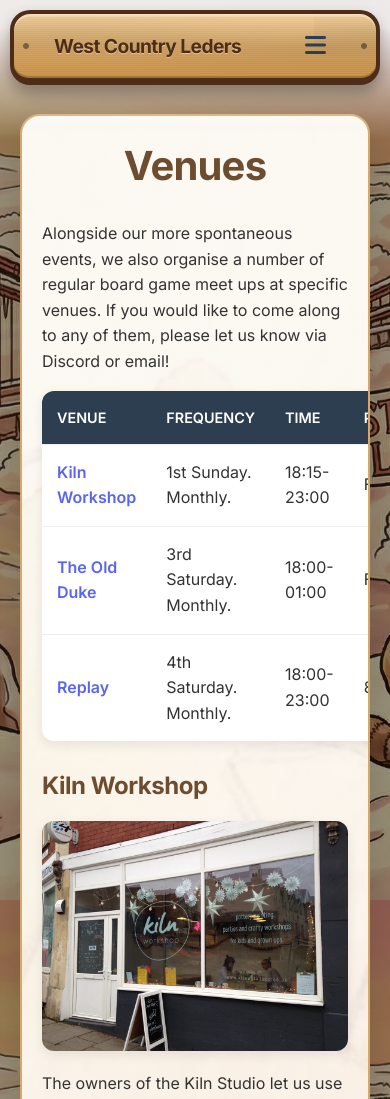
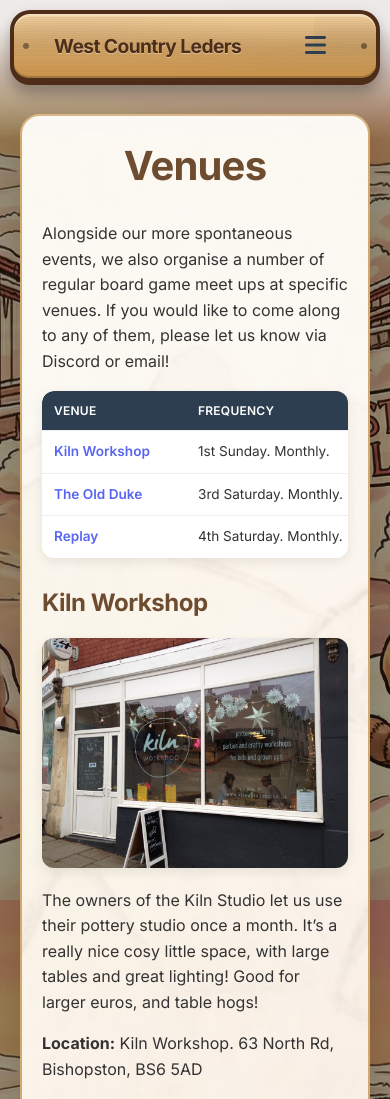
Before and after one commit to ChilledEther/west-country-leders-new, a Jekyll site: the page built from pages/venues.md, in a window 390 px wide and 1400 px high, cut to the strip 0-1099 px from the top of the window. Built offline with Jekyll 4.4.1, drawn with Linux system fonts in a browser that asks for light colours.

Commit message:
feat: Implement responsive table styling and refactor base SCSS, with minor markdown formatting improvements to the venues page.

```diff
--- a/_sass/_base.scss
+++ b/_sass/_base.scss
@@ -5,9 +5,22 @@
   Reset some basic elements
 */
 
-body, h1, h2, h3, h4, h5, h6,
-p, blockquote, pre, hr,
-dl, dd, ol, ul, figure {
+body,
+h1,
+h2,
+h3,
+h4,
+h5,
+h6,
+p,
+blockquote,
+pre,
+hr,
+dl,
+dd,
+ol,
+ul,
+figure {
   margin: 0;
   padding: 0;
 }
@@ -17,8 +30,13 @@
 */
 
 /* Headings */
-h1, h2, h3, h4, h5, h6 {
-  margin-bottom: .5rem;
+h1,
+h2,
+h3,
+h4,
+h5,
+h6 {
+  margin-bottom: 0.5rem;
   font-weight: 700;
   line-height: 1.25;
   text-rendering: optimizeLegibility;
@@ -40,7 +58,9 @@
   margin-top: 1.5rem;
   font-size: 1.5rem;
 }
-h4, h5, h6 {
+h4,
+h5,
+h6 {
   margin-top: 1rem;
   font-size: 1.1rem;
   font-weight: 600;
@@ -52,9 +72,8 @@
   background-color: $background-color;
 
   // Set the global site background with a subtle dark tint for readability
-  background-image:
-    linear-gradient(rgba(0, 0, 0, 0.4), rgba(0, 0, 0, 0.4)),
-    url('../img-core/wintery-wcl-backdrop.webp');
+  background-image: linear-gradient(rgba(0, 0, 0, 0.4), rgba(0, 0, 0, 0.4)),
+    url("../img-core/wintery-wcl-backdrop.webp");
   background-size: cover;
   background-position: center;
   background-attachment: fixed; // Content scrolls over the background
@@ -71,14 +90,19 @@
     width: 100%;
     height: 140px;
     // Subtle fade from background color to transparent
-    background: linear-gradient(to bottom, rgba($background-color, 0.9) 20%, rgba($background-color, 0) 100%);
+    background: linear-gradient(
+      to bottom,
+      rgba($background-color, 0.9) 20%,
+      rgba($background-color, 0) 100%
+    );
     z-index: 900;
     pointer-events: none;
   }
 }
 
 /* Images & Iframes */
-body img, iframe {
+body img,
+iframe {
   margin: 20px auto;
   display: block;
   max-width: 100%;
@@ -95,7 +119,9 @@
 }
 
 // Ensure the container doesn't scroll horizontally
-.post-content, .page-content, .page-events-content {
+.post-content,
+.page-content,
+.page-events-content {
   overflow-x: hidden;
 }
 
@@ -108,7 +134,9 @@
 }
 
 /* Lists */
-ul, ol, dl {
+ul,
+ol,
+dl {
   margin-top: 1rem;
   margin-bottom: 1rem;
   margin-left: 1.5rem;
@@ -124,7 +152,7 @@
   color: $brand-color;
 }
 dd {
-  margin-bottom: .5rem;
+  margin-bottom: 0.5rem;
 }
 
 /*
@@ -159,7 +187,8 @@
 }
 
 /**
- * Tables
+ * Tables - Responsive
+ * Works with both markdown tables and wrapped HTML tables
  */
 table {
   border-collapse: separate;
@@ -168,11 +197,11 @@
   width: 100%;
   background: white;
   border-radius: $border-radius;
-  overflow: hidden;
   box-shadow: $box-shadow;
 }
 
-th, td {
+th,
+td {
   padding: 15px;
   text-align: left;
   border-bottom: 1px solid #eee;
@@ -186,6 +215,23 @@
   font-size: 0.9rem;
 }
 
+// Preserve rounded corners on header
+th:first-child {
+  border-top-left-radius: $border-radius;
+}
+
+th:last-child {
+  border-top-right-radius: $border-radius;
+}
+
+tr:last-child td:first-child {
+  border-bottom-left-radius: $border-radius;
+}
+
+tr:last-child td:last-child {
+  border-bottom-right-radius: $border-radius;
+}
+
 tr:last-child td {
   border-bottom: none;
 }
@@ -194,6 +240,96 @@
   background-color: rgba($accent-color, 0.05);
 }
 
+// Mobile-specific table styles - make scrollable
+@media (max-width: $tablet-width) {
+  // Allow horizontal scroll on page content for tables
+  .page-content, .post-content, .page-events-content {
+    overflow-x: auto;
+  }
+
+  table {
+    display: block;
+    overflow-x: auto;
+    -webkit-overflow-scrolling: touch;
+    white-space: nowrap;
+
+    // Ensure rounded corners are visible
+    border-radius: $border-radius;
+  }
+
+  // Reset display for table children so they render properly
+  thead, tbody, tr {
+    display: table;
+    width: 100%;
+    table-layout: fixed;
+  }
+
+  thead {
+    display: table-header-group;
+  }
+
+  tbody {
+    display: table-row-group;
+  }
+
+  tr {
+    display: table-row;
+  }
+
+  th, td {
+    display: table-cell;
+    padding: 12px 15px;
+    font-size: 0.9rem;
+    min-width: 100px; // Ensure columns have reasonable width
+  }
+
+  // First column wider for venue names
+  th:first-child, td:first-child {
+    min-width: 140px;
+  }
+
+  th {
+    font-size: 0.8rem;
+  }
+
+  // Custom scrollbar styling for webkit browsers
+  table::-webkit-scrollbar {
+    height: 8px;
+  }
+
+  table::-webkit-scrollbar-track {
+    background: rgba($brand-color, 0.1);
+    border-radius: 4px;
+  }
+
+  table::-webkit-scrollbar-thumb {
+    background: rgba($brand-color, 0.4);
+    border-radius: 4px;
+
+    &:hover {
+      background: rgba($brand-color, 0.6);
+    }
+  }
+}
+
+// Phone-specific - more compact
+@media (max-width: $phone-width) {
+  th, td {
+    padding: 10px 12px;
+    font-size: 0.85rem;
+    min-width: 90px;
+  }
+
+  th:first-child, td:first-child {
+    min-width: 120px;
+  }
+
+  th {
+    font-size: 0.75rem;
+    letter-spacing: 0.02em;
+  }
+}
+
 html {
   scroll-padding-top: $header-thickness + 20px;
 }
--- a/pages/venues.md
+++ b/pages/venues.md
@@ -7,44 +7,43 @@
 
 Alongside our more spontaneous events, we also organise a number of regular board game meet ups at specific venues. If you would like to come along to any of them, please let us know via Discord or email!
 
-Venue            |  Frequency              |  Time          |  Price
----------------  |---------------------    |----------------|--------
-[Kiln Workshop ](#kiln-workshop)    |  1st Sunday. Monthly.    |  18:15-23:00   | Free
-[The Old Duke](#the-old-duke)     |  3rd Saturday. Monthly. | 18:00-01:00     | Free
-[Replay](#replay)            | 4th Saturday. Monthly.   |  18:00-23:00   | 80p/hr
+| Venue                           | Frequency              | Time        | Price  |
+| ------------------------------- | ---------------------- | ----------- | ------ |
+| [Kiln Workshop](#kiln-workshop) | 1st Sunday. Monthly.   | 18:15-23:00 | Free   |
+| [The Old Duke](#the-old-duke)   | 3rd Saturday. Monthly. | 18:00-01:00 | Free   |
+| [Replay](#replay)               | 4th Saturday. Monthly. | 18:00-23:00 | 80p/hr |
 
-
-
-
-### __Kiln Workshop__
+### **Kiln Workshop**
 
 ![kiln](../assets/img/kiln.png)
 
 The owners of the Kiln Studio let us use their pottery studio once a month. It's a really nice cosy little space, with large tables and great lighting! Good for larger euros, and table hogs!
 
 **Location:** Kiln Workshop. 63 North Rd, Bishopston, BS6 5AD
+
   <iframe src="https://www.google.com/maps/embed?pb=!1m18!1m12!1m3!1d2485.257440040249!2d-2.5941152344580214!3d51.47178869976014!2m3!1f0!2f0!3f0!3m2!1i1024!2i768!4f13.1!3m3!1m2!1s0x48718e094906bdeb%3A0xa731fe12077321d3!2sKiln%20Workshop!5e0!3m2!1sen!2suk!4v1738507570951!5m2!1sen!2suk" width="100%" height="300" style="border:0;" allowfullscreen="" loading="lazy" referrerpolicy="no-referrer-when-downgrade"></iframe>
 
-### __The Old Duke__
+### **The Old Duke**
 
 ![image](https://github.com/user-attachments/assets/6474994e-8351-46c3-a034-60582b688fb4)
 
- A really fun venue above the Jazz bar on King Street! We can stay late, and play loud! Perfect for negotiation and social deduction games!
+A really fun venue above the Jazz bar on King Street! We can stay late, and play loud! Perfect for negotiation and social deduction games!
 
- **Location:** 45 King St, BS1 4ER
+**Location:** 45 King St, BS1 4ER
+
  <iframe src="https://www.google.com/maps/embed?pb=!1m18!1m12!1m3!1d2486.3508239506004!2d-2.5952421315019274!3d51.45171494607229!2m3!1f0!2f0!3f0!3m2!1i1024!2i768!4f13.1!3m3!1m2!1s0x48718e78fa6c82df%3A0x3ebd917be8c31326!2sThe%20Old%20Duke!5e0!3m2!1sen!2suk!4v1738507590582!5m2!1sen!2suk" width="100%" height="300" style="border:0;" allowfullscreen="" loading="lazy" referrerpolicy="no-referrer-when-downgrade"></iframe>
 
-### __Replay__
+### **Replay**
 
 ![image](https://github.com/user-attachments/assets/6e8ac4f0-fdab-4ce1-91dc-49470af153b2)
 
 Replay give WCL members cheaper gaming (less than £1/hour!) one Saturday a month! One of the nicest gaming cafés in Bristol. Booking is required for this venue, so see the Discord for more information.
 
 **Location:** 196 Cheltenham Rd, Montpelier, BS6 5RB
+
   <iframe src="https://www.google.com/maps/embed?pb=!1m18!1m12!1m3!1d5911.537230877614!2d-2.5973041727780974!3d51.46742346539875!2m3!1f0!2f0!3f0!3m2!1i1024!2i768!4f13.1!3m3!1m2!1s0x48718e0b9ea095cf%3A0x8a40fd52ead5f683!2sReplay%20Bristol%20Board%20Game%20Cafe!5e0!3m2!1sen!2suk!4v1738507615351!5m2!1sen!2suk" width="100%" height="300" style="border:0;" allowfullscreen="" loading="lazy" referrerpolicy="no-referrer-when-downgrade"></iframe>
 
-
-### __Board Game Arena (BGA)__
+### **Board Game Arena (BGA)**
 
 ![board-game-arena](../assets/img/board-game-arena.png)
 
```
